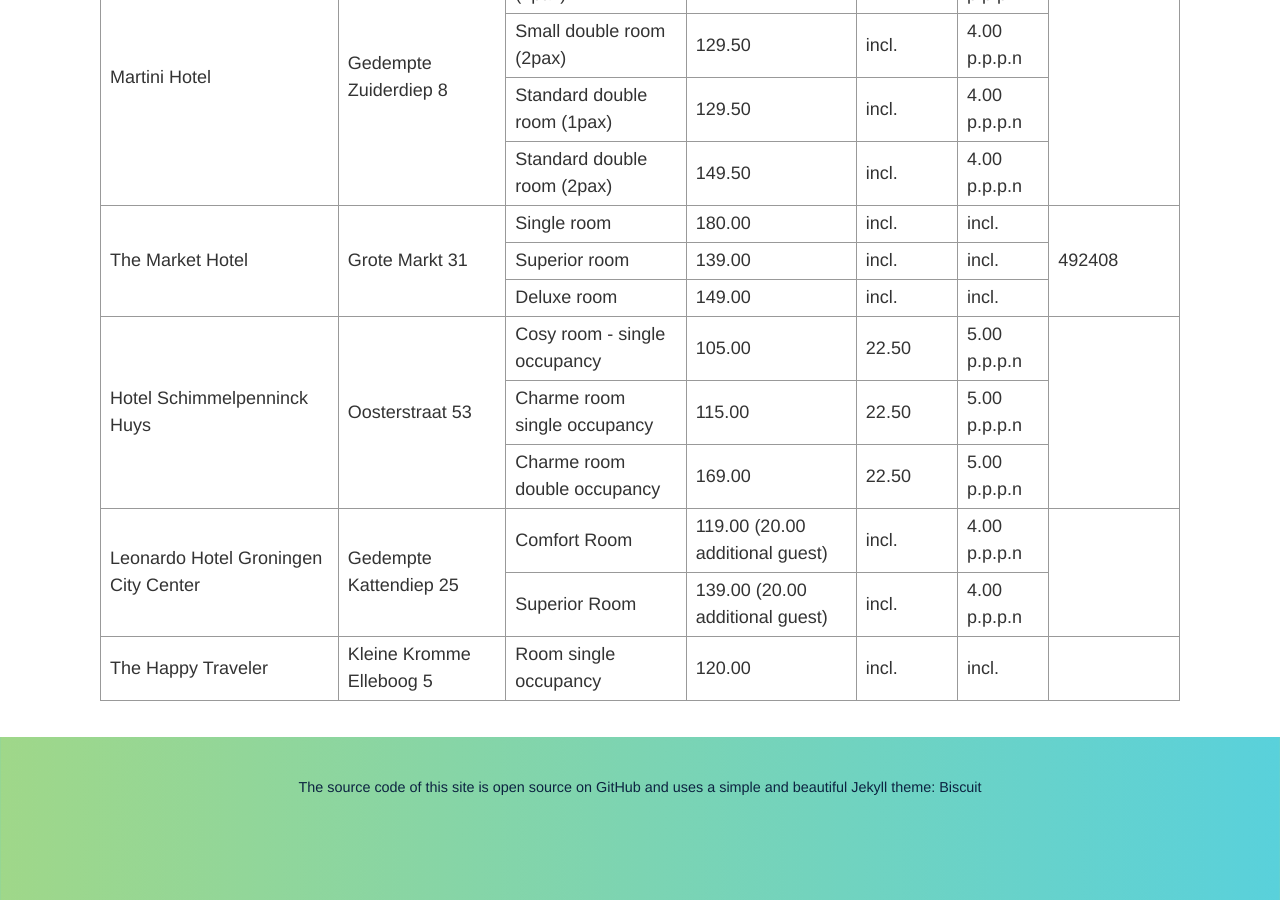
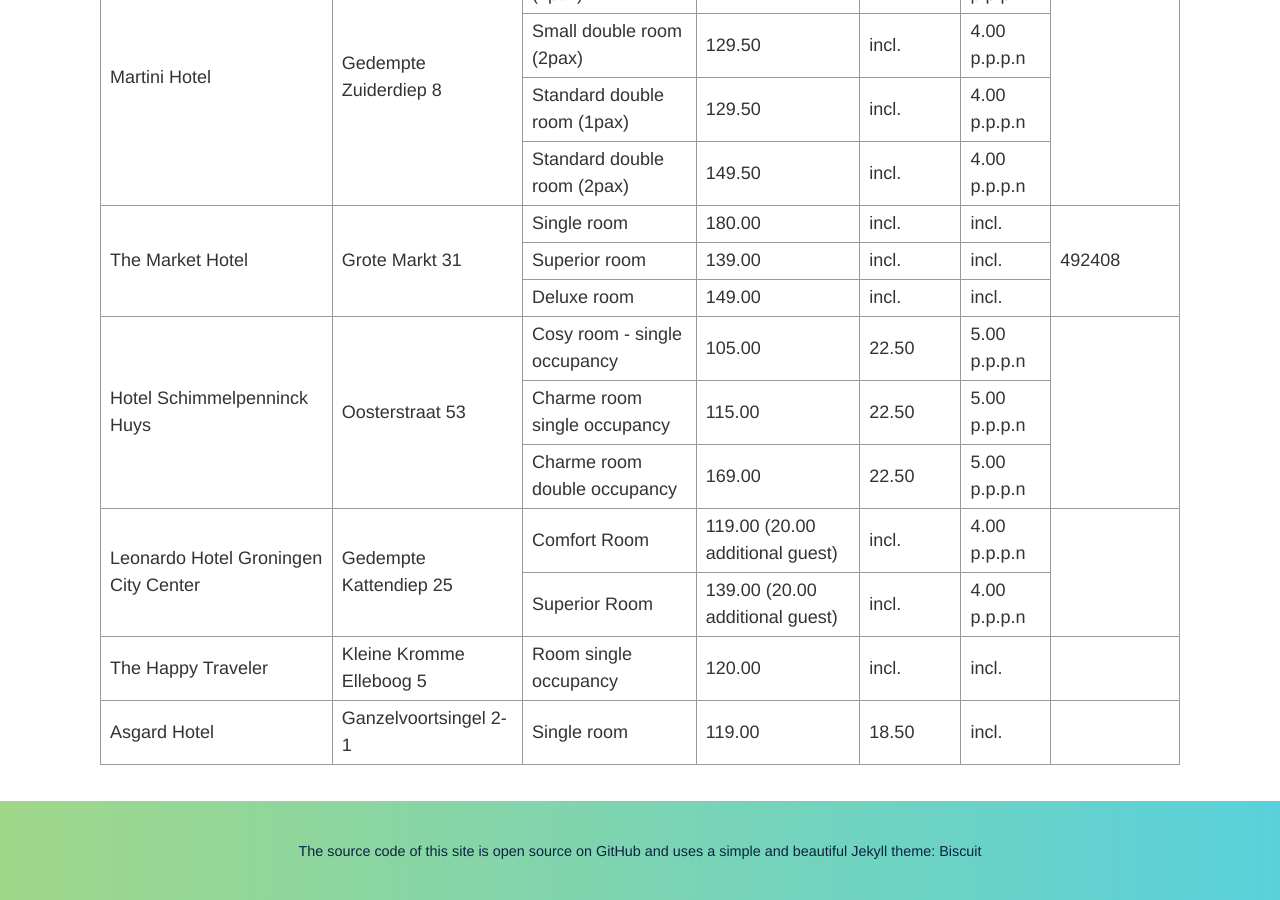
Before and after one commit to alice-and-eve/2025, a Jekyll site: the page built from index.md, in a window 1280 px wide and 900 px high, scrolled down 5358 px. Built offline with Jekyll 4.4.1, drawn with Linux system fonts in a browser that asks for light colours.

Commit message:
Update index.md

```diff
--- a/index.md
+++ b/index.md
@@ -306,6 +306,8 @@
         <tr><td>Superior Room</td><td>139.00 (20.00 additional guest)</td><td>incl.</td><td>4.00 p.p.p.n</td></tr>
 
         <tr><td>The Happy Traveler</td><td>Kleine Kromme Elleboog 5</td><td>Room single occupancy</td><td>120.00</td><td>incl.</td><td>incl.</td><td></td></tr>
+        <tr><td>Asgard Hotel</td><td>Ganzelvoortsingel 2-1</td><td>Single room</td><td>119.00</td><td>18.50</td><td>incl.</td><td></td></tr>
+
     </tbody>
 </table>
 
```
